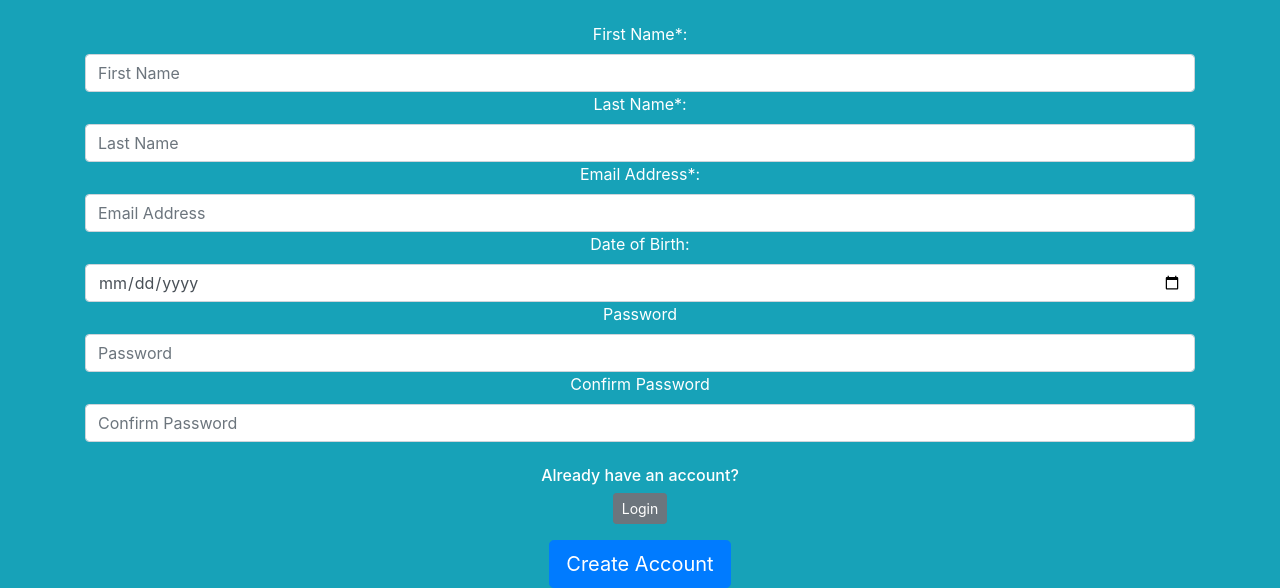
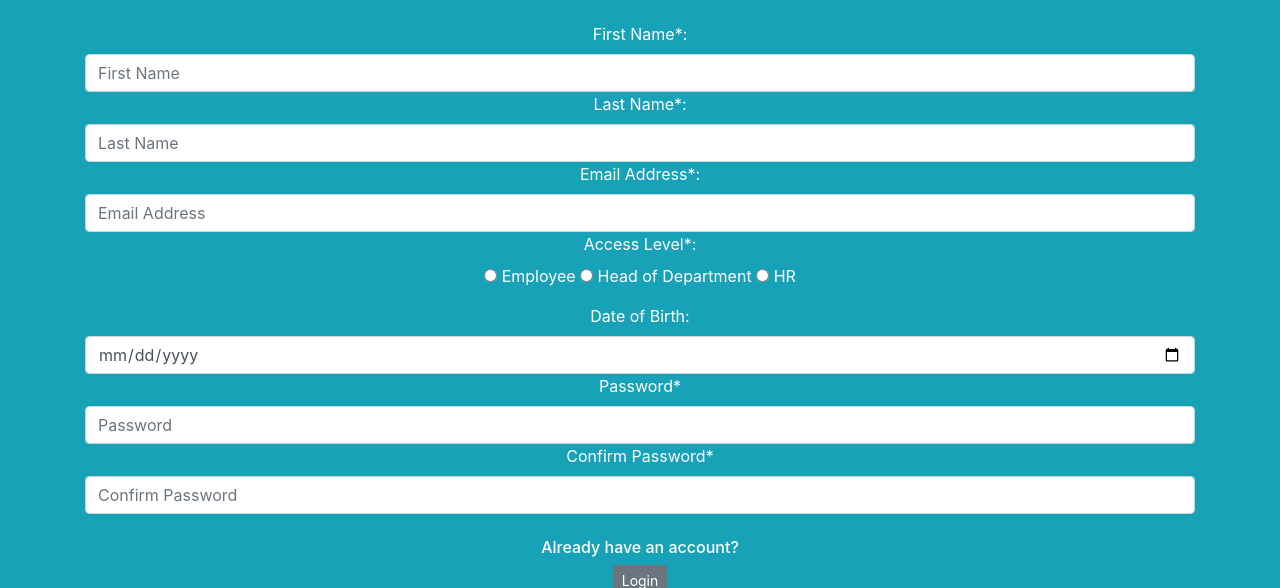
Before and after one commit to DarishkaAMS/Flask_Projects-EPAM-CRM, a Flask app: page /employees/create in a window 1280 px wide. Shown: the part 554-1142 px from the top of the page. Run offline with Flask 2, Linux system fonts and the light colour scheme; the visitor is signed in with stand-in values (Sample User, id 1); data comes from the database, SQL or seed files in the repository; parts of the project's set-up code (start-up, migrations or seed data) failed here and were passed over; some libraries are stand-ins or nearby versions.

Commit message:
Add access_level to Employee registration

```diff
--- a/department_app/forms/employee.py
+++ b/department_app/forms/employee.py
@@ -19,11 +19,12 @@ class RegisterForm(FlaskForm):
     first_name = StringField(label='First Name*:', validators=[Length(min=2, max=30), DataRequired()])
     last_name = StringField(label='Last Name*:', validators=[Length(min=2, max=30), DataRequired()])
     email_address = StringField(label='Email Address*:', validators=[Email(), DataRequired()])
+    access_level = StringField(label='Access Level*:', validators=[DataRequired()])
     date_of_birth = DateField(label='Date of Birth:', format='%Y-%m-%d')
     # department = StringField(label='Department')
     # salary = IntegerField(label='Salary')
-    password_hash = PasswordField(label='Password', validators=[Length(min=6), DataRequired()])
-    confirm_password = PasswordField(label='Confirm Password', validators=[
+    password_hash = PasswordField(label='Password*', validators=[Length(min=6), DataRequired()])
+    confirm_password = PasswordField(label='Confirm Password*', validators=[
         EqualTo('password'),
         DataRequired()
     ])
--- a/department_app/models/employee.py
+++ b/department_app/models/employee.py
@@ -6,6 +6,13 @@ from flask_login import UserMixin
 
 from .. import bcrypt, db, login_manager
 from .department import Department
+
+ACCESS = {
+    'guest': 0,
+    'employee': 1,
+    'head_of_dep': 2,
+    'hr': 3
+}
 
 
 class Employee (db.Model, UserMixin):
@@ -19,22 +26,30 @@ class Employee (db.Model, UserMixin):
     first_name = db.Column(db.String(25), nullable=False)
     last_name = db.Column(db.String(25), nullable=False)
     email_address = db.Column(db.String(50), nullable=False, unique=True)
+    access_level = db.Column(db.Integer)
     # confirmed = False
     date_of_birth = db.Column(db.Date)
     salary = db.Column(db.Integer)
     password_hash = db.Column(db.String(length=150), nullable=False)
     department_id = db.Column(db.Integer, db.ForeignKey('departments.id'))
 
-    def __init__(self, first_name, last_name, email_address, date_of_birth, password_hash,
+    def __init__(self, first_name, last_name, email_address, access_level, date_of_birth, password_hash,
                  salary=None, confirmed=False, department_id=None):
         self.first_name = first_name
         self.last_name = last_name
         self.email_address = email_address
+        self.access_level = access_level
         self.confirmed = confirmed
         self.date_of_birth = date_of_birth
         self.salary = salary
         self.password_hash = password_hash
         self.department_id = department_id
+
+    def is_admin(self):
+        return self.access == ACCESS['hr']
+
+    def allowed(self, access_level):
+        return self.access >= access_level
 
     def to_dict(self):
         """
--- a/department_app/templates/auth/register.html
+++ b/department_app/templates/auth/register.html
@@ -26,6 +26,15 @@ Registration Page
         {{ form.last_name(class="form-control", placeholder="Last Name") }}
         {{ form.email_address.label() }}
         {{ form.email_address(class="form-control", placeholder="Email Address") }}
+
+
+        <div class="form-group">
+            {{ form.access_level.label() }}
+            <br>
+            <input type="radio" name="access_level" value="1"/> Employee
+            <input type="radio" name="access_level" value="2"/> Head of Department
+            <input type="radio" name="access_level" value="3"/> HR
+        </div>
         {{ form.date_of_birth.label() }}
         {{ form.date_of_birth(class="form-control", type="date", max="2003-01-01", placeholder="Date of Birth") }}
         {{ form.password_hash.label() }}
--- a/department_app/views/employee_view.py
+++ b/department_app/views/employee_view.py
@@ -63,6 +63,7 @@ def create_employee():
             first_name=form.first_name.data,
             last_name=form.last_name.data,
             email_address=form.email_address.data,
+            access_level = form.access_level,
             date_of_birth=form.date_of_birth.data,
             department=form.department.data,
             salary=form.salary.data,
```
Also changed, not shown: department_app/views/auth.py (+17 -11 lines).
